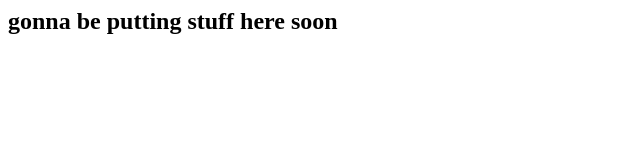
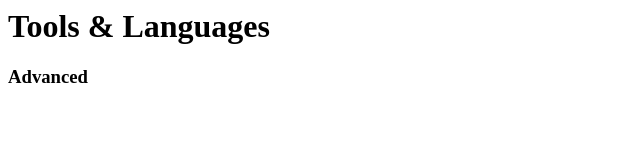
Before and after one commit to RadioArtz/radioartz.github.io, a plain HTML site: page index.html in a window 1280 px wide. Shown: the whole page, without its empty margins (0-640 px from the left). Drawn offline with Linux system fonts and the light colour scheme.

Commit message:
Update index.html
testing some stuff

```diff
--- a/index.html
+++ b/index.html
@@ -4,6 +4,7 @@
         <title>Temporary Website</title>
     </head>
     <body>
-		<h2>gonna be putting stuff here soon</h2>
+		<h1>Tools & Languages</h1>
+	    	<h3>Advanced</h3>
 	</body>
 </html>
```
